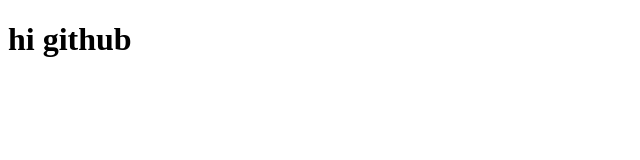
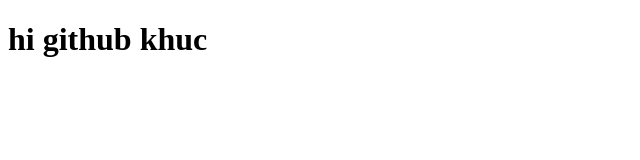
Before and after one commit to Jokarin/d2p2, a plain HTML site: page index.html in a window 1280 px wide. Shown: the whole page, without its empty margins (0-640 px from the left). Drawn offline with Linux system fonts and the light colour scheme.

```diff
--- a/index.html
+++ b/index.html
@@ -5,7 +5,7 @@
     <title>Title</title>
 </head>
 <body>
-<h1>hi github</h1>
+<h1>hi github khuc</h1>
 
 </body>
 </html>
```
